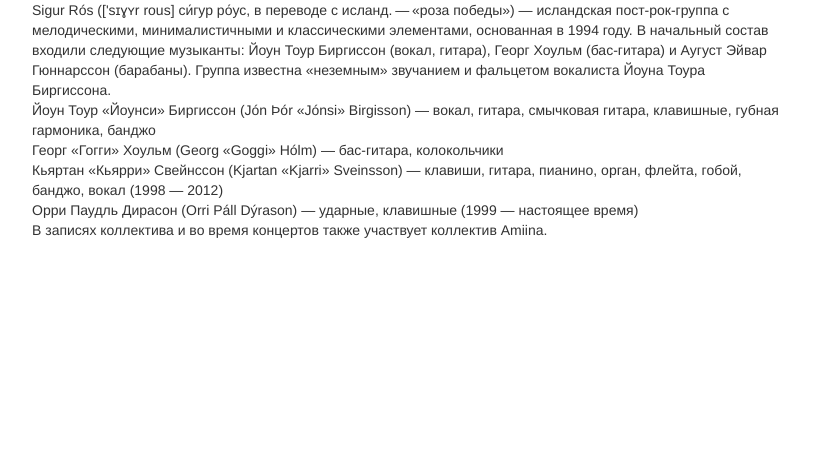
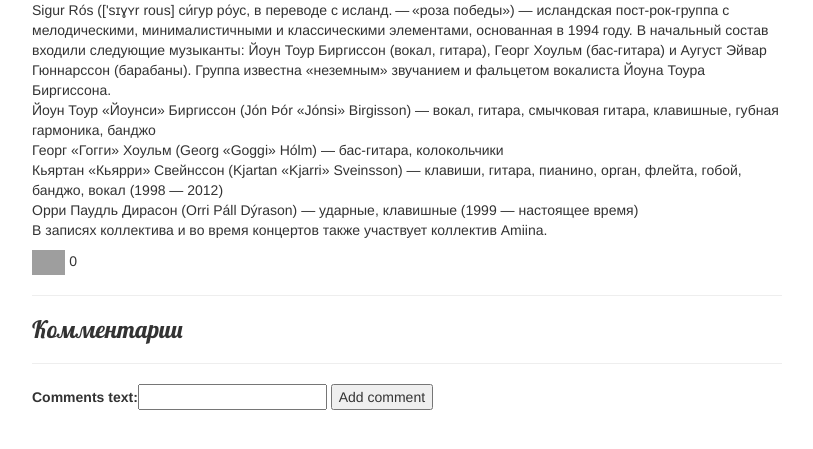
Before and after one commit to probachaiyu/my-first-blog, a Django app: page /post/1/ in a window 1280 px wide. Shown: the part 271-720 px from the top of the page, without its empty margins (38-851 px from the left). Run offline with Django 3.2, Linux system fonts and the light colour scheme; data comes from the database, SQL or seed files in the repository; data that the repository does not hold is empty; some libraries are stand-ins or nearby versions; grey boxes are pictures that could not be loaded.

Commit message:
Comments, likes, django-admin-tools

```diff
--- a/blog/forms.py
+++ b/blog/forms.py
@@ -1,4 +1,7 @@
 from django import forms
+from django.forms.models import ModelForm
+
+from .models import Comments
 from .models import Post
 
 class PostForm(forms.ModelForm):
@@ -6,3 +9,9 @@ class PostForm(forms.ModelForm):
     class Meta:
         model = Post
         fields = ('title', 'text',)
+
+
+class CommentForm(forms.ModelForm):
+    class Meta:
+        model = Comments
+        fields = ('comments_text',)
--- a/blog/models.py
+++ b/blog/models.py
@@ -10,6 +10,7 @@ class Post(models.Model):
             default=timezone.now)
     published_date = models.DateTimeField(
             blank=True, null=True)
+    likes = models.IntegerField(default=0)
 
     def publish(self):
         self.published_date = timezone.now()
@@ -17,3 +18,10 @@ class Post(models.Model):
 
     def __str__(self):
         return self.title
+
+
+class Comments(models.Model):
+    class Meta():
+        db_table='comments'
+    comments_text = models.CharField(max_length=500)
+    comments_post = models.ForeignKey(Post)
--- a/blog/templates/post_detail.html
+++ b/blog/templates/post_detail.html
@@ -1,4 +1,5 @@
 {% extends 'base.html' %}
+{%  load staticfiles %}
 
     {% block content %}
         <div class="post">
@@ -10,5 +11,18 @@
             <a class="btn btn-default" href="{% url 'post_edit' pk=post.pk %}"><span class="glyphicon glyphicon-pencil"></span></a>
             <h1>{{ post.title }}</h1>
             <p>{{ post.text|linebreaksbr }}</p>
+            <p><a href="/post/add_like/{{ post.id }}/"> <img src="{% static "like.png" %}" wigth="25px" height="25px"> </a> {{ post.likes }} </p>
+        <hr>
+        <H3> Комментарии </H3>
+        {% for comment in comments %}
+           <p> {{ comment.comments_text }}</p>
+        {%  endfor %}
+        <hr>
+            <form action="/post_detail/addcomment/{{ post.id }}/" method="post">
+                {% csrf_token %}
+                {{ form }}
+                <input type="submit" class="Button" value="Add comment">
+            </form>
+
         </div>
     {% endblock %}
--- a/blog/templates/post_list.html
+++ b/blog/templates/post_list.html
@@ -1,4 +1,5 @@
 {% extends 'base.html' %}
+{% load staticfiles %}
 {% block content %}
   {% for post in posts %}
         <div class="post">
@@ -7,6 +8,8 @@
             </div>
             <h1><a href="{% url 'post_detail' pk=post.pk %}">{{ post.title }}</a></h1>
             <p>{{ post.text|linebreaksbr }}</p>
+            <p><a href="/post/add_like/{{ post.id }}/"> <img src="{% static "like.png" %}" wigth="25px" height="25px"> </a> {{ post.likes }} </p>
+            <hr>
         </div>
    {% endfor %}
 {% endblock content %}
--- a/blog/urls.py
+++ b/blog/urls.py
@@ -9,5 +9,6 @@ urlpatterns = [
     url(r'^post/(?P<pk>[0-9]+)/$', views.post_detail, name='post_detail'),
     url(r'^post/new/$', views.post_new, name='post_new'),
     url(r'^post/(?P<pk>[0-9]+)/edit/$', views.post_edit, name='post_edit'),
-
+    url(r'^post/add_like/(?P<post_id>\d+)/$', views.post_like, name='post_like'),
+    url(r'^post_detail/addcomment/(?P<post_id>\d+)/$', views.post_comment, name='post_comment'),
  ]
--- a/blog/views.py
+++ b/blog/views.py
@@ -1,11 +1,15 @@
-from django.shortcuts import redirect
+from django.core.exceptions import ObjectDoesNotExist
+from django.http.response import Http404
+from django.shortcuts import redirect, render_to_response
 from django.shortcuts import render
+from django.template.context_processors import csrf
 from django.utils import timezone
-from .models import Post
+from .models import Post, Comments
 from django.shortcuts import render, get_object_or_404
 from .forms import PostForm
 from django.views.generic.edit import FormView
 from django.contrib import auth
+from .forms import CommentForm
 
 # Функция для установки сессионного ключа.
 # По нему django будет определять, выполнил ли вход пользователь.
@@ -18,7 +22,14 @@ def post_list(request):
 
 def post_detail(request, pk):
         post = get_object_or_404(Post, pk=pk)
-        return render(request, 'post_detail.html', {'post': post, 'username': auth.get_user(request).username})
+        comment_form = CommentForm
+        args={}
+        args.update(csrf(request))
+        args['post']= post
+        args['username']=auth.get_user(request).username
+        args['comments'] = Comments.objects.filter(comments_post_id=pk)
+        args['form'] = comment_form
+        return render(request, 'post_detail.html', args)
 
 def post_new(request):
         if request.method == "POST":
@@ -47,3 +58,22 @@ def post_edit(request, pk):
         else:
                 form = PostForm(instance=post)
         return render(request, 'post_edit.html', {'form': form})
+
+
+def post_like(request, post_id):
+    try:
+        post = Post.objects.get(id=post_id)
+        post.likes+=1
+        post.save()
+    except ObjectDoesNotExist:
+        raise Http404
+    return redirect('/')
+
+def post_comment(request, post_id):
+    if request.POST:
+        form = CommentForm(request.POST)
+        if form.is_valid():
+            comment = form.save(commit=False)
+            comment.comments_post = Post.objects.get(id=post_id)
+            form.save()
+    return redirect("/post/%s/" % post_id)
--- a/mysite/settings.py
+++ b/mysite/settings.py
@@ -27,6 +27,7 @@ DEBUG = True
 
 ALLOWED_HOSTS = []
 
+ADMIN_TOOLS_INDEX_DASHBOARD = 'dashboard.CustomIndexDashboard'
 
 # Application definition
 TEMPLATE_DIR =  (
@@ -37,6 +38,10 @@ TEMPLATE_DIR =  (
 
 
 INSTALLED_APPS = (
+	'admin_tools',
+    'admin_tools.theming',
+    'admin_tools.menu',
+    'admin_tools.dashboard',
     'django.contrib.admin',
     'django.contrib.auth',
     'django.contrib.contenttypes',
@@ -133,3 +138,4 @@ USE_TZ = True
 
 STATIC_URL = '/static/'
 STATIC_ROOT = os.path.join(BASE_DIR, 'static')
+ADMIN_TOOLS_THEMING_CSS = 'css/theming.css'
--- a/mysite/urls.py
+++ b/mysite/urls.py
@@ -1,15 +1,17 @@
 from django.conf.urls import include, url, patterns
 from django.contrib import admin
-from registration.backends.simple.views import RegistrationView
+
 
 
 urlpatterns = patterns('',
+    url(r'^admin_tools/', include('admin_tools.urls')),
+    url(r'^accounts/', include('registration.urls')),
     url(r'^admin/', include(admin.site.urls)),
     url(r'', include('blog.urls')),
 
     #url(r'^accounts/register/$', MyRegistrationView.as_view(), name='registration_register'),
     #url(r'^accounts/register/$', 'registration.views.register', {'form': RegistrationFormUniqueEmail}, name='registration_register'),
-    url(r'^accounts/', include('registration.backends.default.urls')),
+
 
 
 )
--- a/requirements.txt
+++ b/requirements.txt
@@ -1,2 +1,3 @@
 Django==1.8
+django-admin-tools==0.5.2
 django-registration==2.2
```
Also changed, not shown: blog/admin.py (+12 -1 lines).
